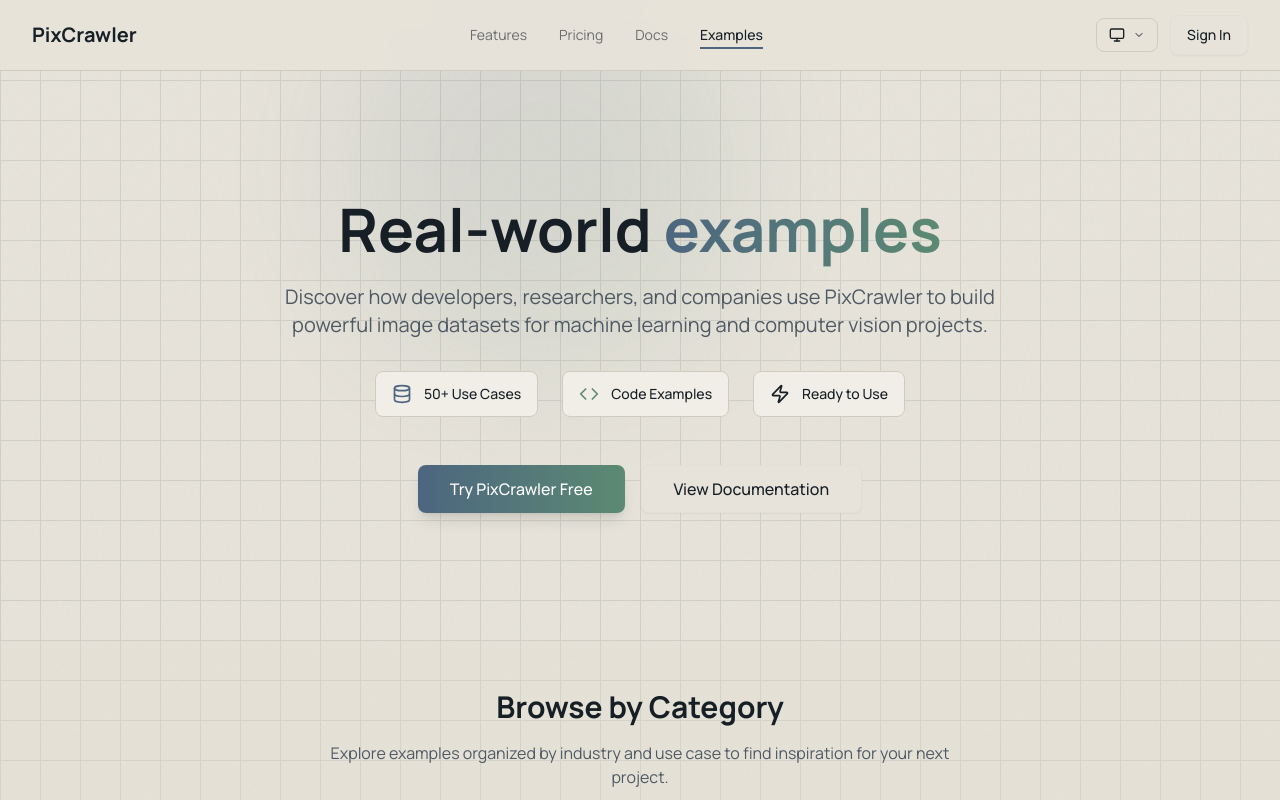
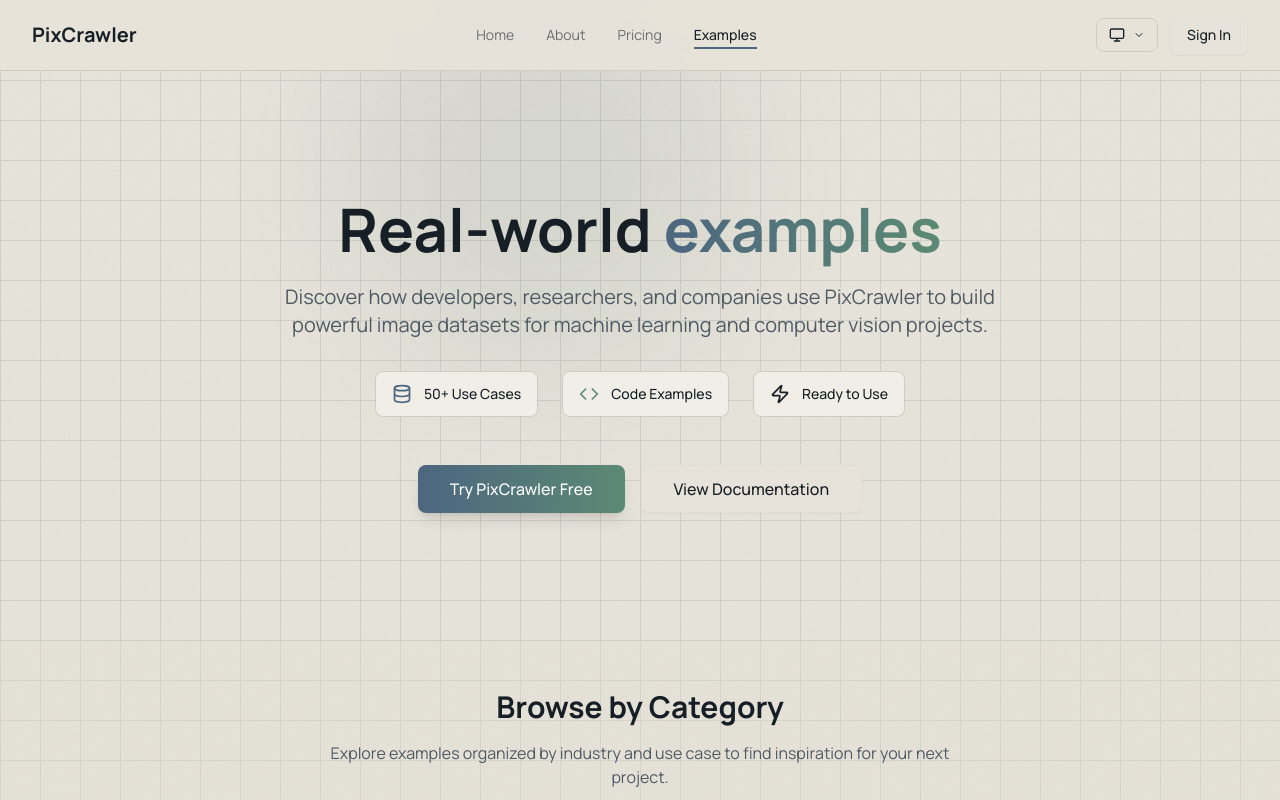
Before and after one commit to alaamer12/PixCrawler, a Next.js app in the folder frontend/: page /examples in a window 1280 px wide. Shown: the top 800 px of the page. Built offline with nearby package versions, Linux system fonts and the light colour scheme.

Commit message:
feat: update navigation and fix it

```diff
--- a/frontend/components/LandingPage/Navigation.tsx
+++ b/frontend/components/LandingPage/Navigation.tsx
@@ -7,9 +7,9 @@
 import { ThemeToggle } from '@/components/theme-toggle'
 
 const NAV_ITEMS = [
-  { href: '/#features', label: 'Features' },
+  { href: '/', label: 'Home' },
+  { href: '/about', label: 'About' },
   { href: '/pricing', label: 'Pricing' },
-  { href: '/docs', label: 'Docs' },
   { href: '/examples', label: 'Examples' },
 ] as const
 
@@ -58,22 +58,17 @@
   const [activeSection, setActiveSection] = useState('')
 
   useEffect(() => {
-    const handleHashChange = () => {
-      setActiveSection(window.location.hash)
+    const updateActiveSection = () => {
+      if (typeof window !== 'undefined') {
+        setActiveSection(window.location.pathname)
+      }
     }
 
-    const handlePathChange = () => {
-      setActiveSection(window.location.pathname + window.location.hash)
-    }
-
-    handleHashChange()
-    handlePathChange()
-    window.addEventListener('hashchange', handleHashChange)
-    window.addEventListener('popstate', handlePathChange)
+    updateActiveSection()
+    window.addEventListener('popstate', updateActiveSection)
 
     return () => {
-      window.removeEventListener('hashchange', handleHashChange)
-      window.removeEventListener('popstate', handlePathChange)
+      window.removeEventListener('popstate', updateActiveSection)
     }
   }, [])
 
@@ -84,7 +79,7 @@
           key={item.href}
           href={item.href}
           label={item.label}
-          isActive={activeSection === item.href || (item.href.startsWith('/#') && activeSection === item.href.substring(1))}
+          isActive={activeSection === item.href}
         />
       ))}
     </div>
```
